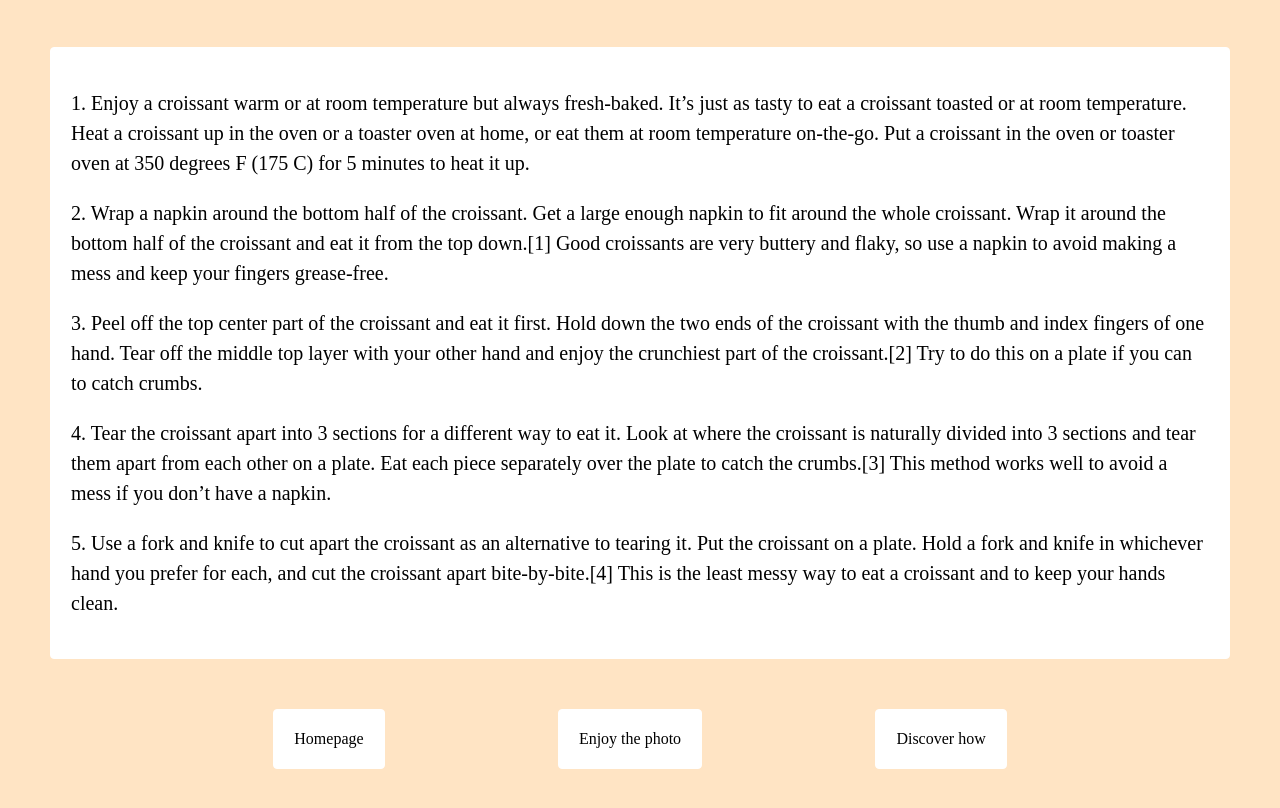
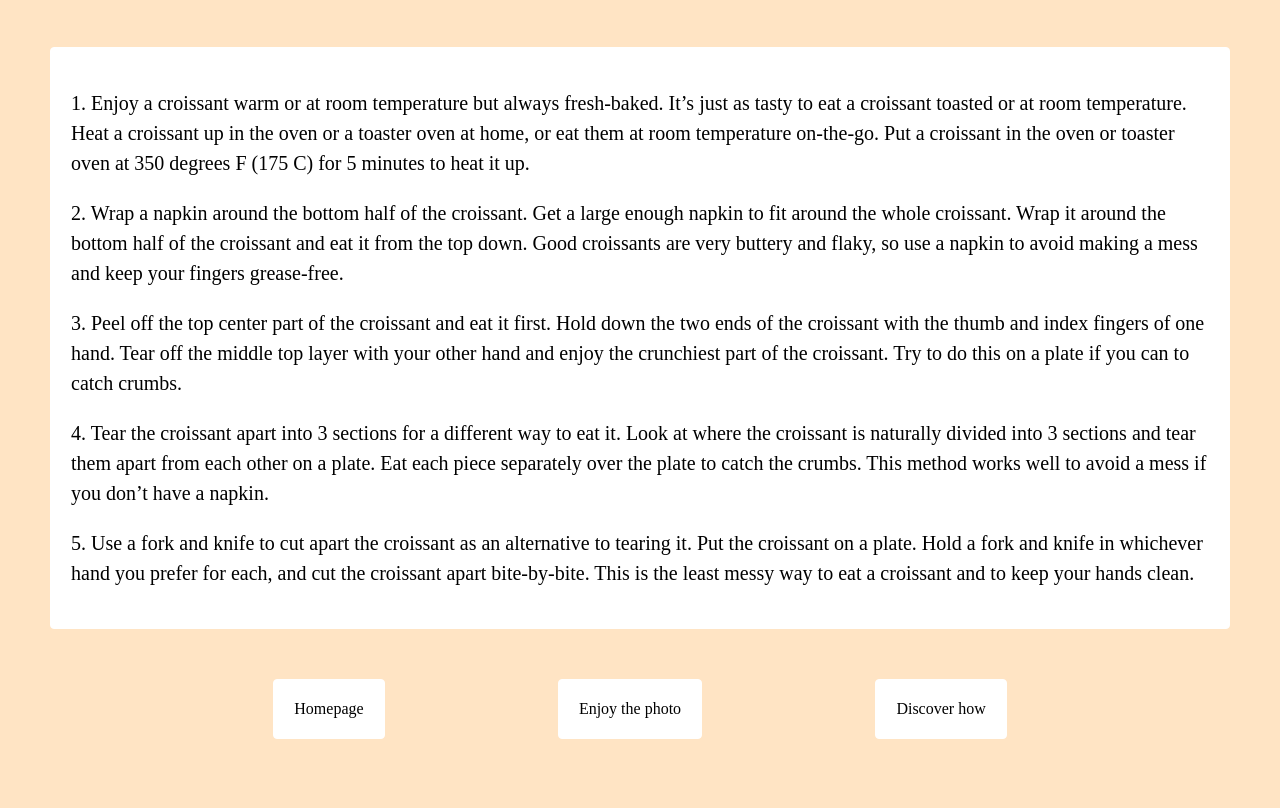
Before and after one commit to LanaStadnyk/Croissant, a plain HTML site: page how-to-eat.html in a window 1280 px wide. Shown: the part 132-940 px from the top of the page. Drawn offline with Linux system fonts and the light colour scheme.

Commit message:
Cleared the html

```diff
--- a/how-to-eat.html
+++ b/how-to-eat.html
@@ -20,7 +20,7 @@
       <p>
         2. Wrap a napkin around the bottom half of the croissant. Get a large
         enough napkin to fit around the whole croissant. Wrap it around the
-        bottom half of the croissant and eat it from the top down.[1] Good
+        bottom half of the croissant and eat it from the top down. Good
         croissants are very buttery and flaky, so use a napkin to avoid making a
         mess and keep your fingers grease-free.
       </p>
@@ -28,21 +28,21 @@
         3. Peel off the top center part of the croissant and eat it first. Hold
         down the two ends of the croissant with the thumb and index fingers of
         one hand. Tear off the middle top layer with your other hand and enjoy
-        the crunchiest part of the croissant.[2] Try to do this on a plate if
+        the crunchiest part of the croissant. Try to do this on a plate if
         you can to catch crumbs.
       </p>
       <p>
         4. Tear the croissant apart into 3 sections for a different way to eat
         it. Look at where the croissant is naturally divided into 3 sections and
         tear them apart from each other on a plate. Eat each piece separately
-        over the plate to catch the crumbs.[3] This method works well to avoid a
+        over the plate to catch the crumbs. This method works well to avoid a
         mess if you don’t have a napkin.
       </p>
       <p>
         5. Use a fork and knife to cut apart the croissant as an alternative to
         tearing it. Put the croissant on a plate. Hold a fork and knife in
         whichever hand you prefer for each, and cut the croissant apart
-        bite-by-bite.[4] This is the least messy way to eat a croissant and to
+        bite-by-bite. This is the least messy way to eat a croissant and to
         keep your hands clean.
       </p>
      </div>
```
